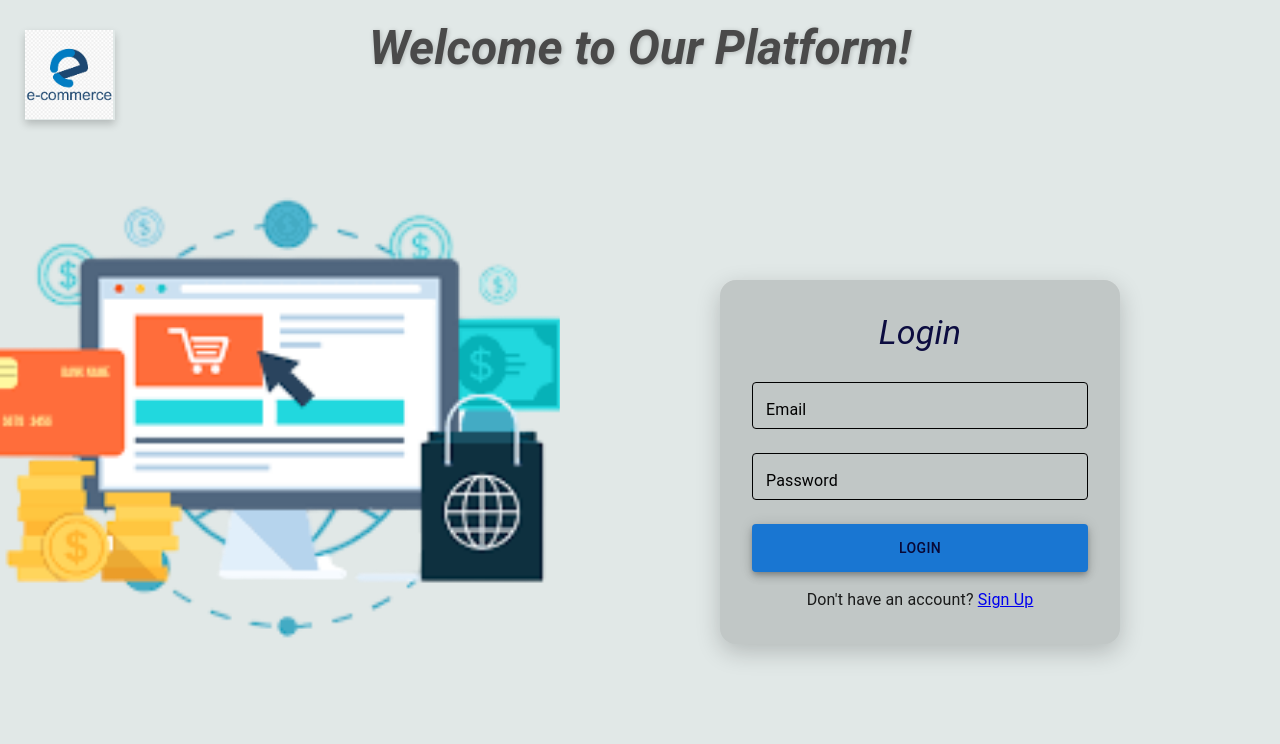
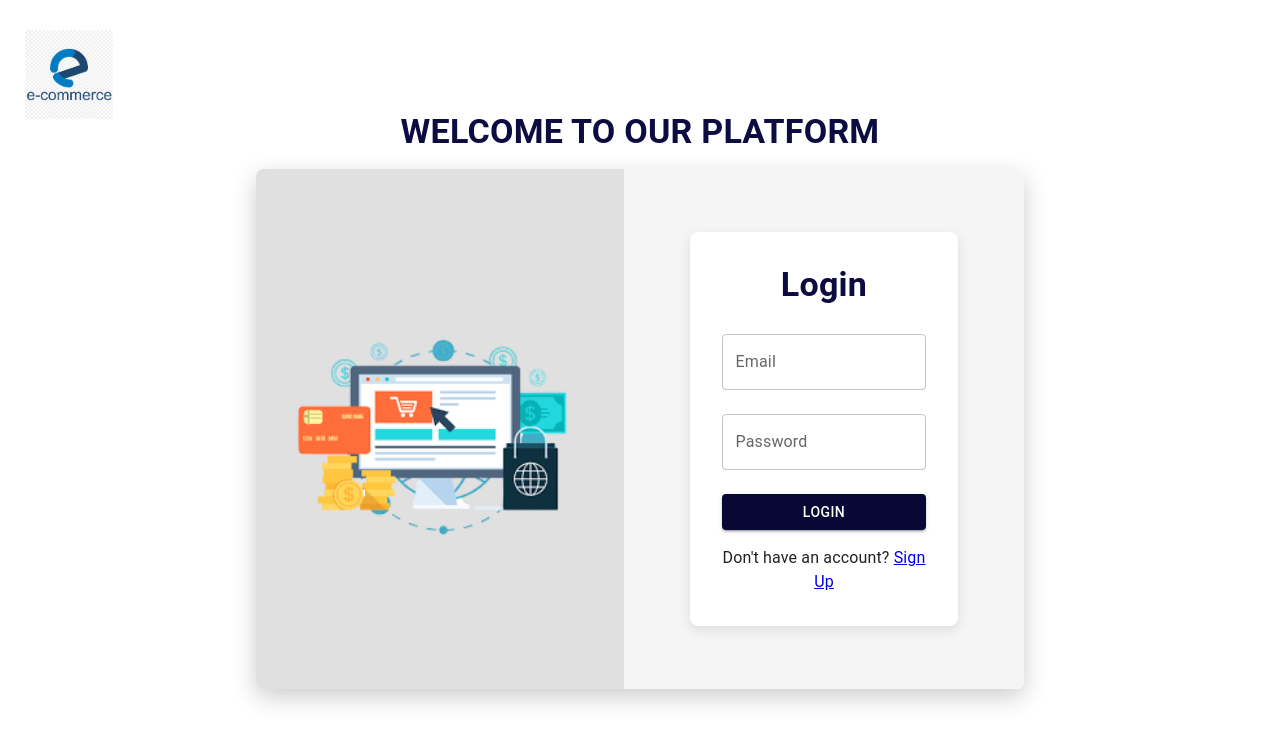
Before and after one commit to NIVEDKRISHNAN10/Frontend-react-js, a React (Create React App) app: page /login in a window 1280 px wide. Shown: the top 744 px of the page. Built offline with nearby package versions, Linux system fonts and the light colour scheme; no server answers.

Commit message:
login pages

```diff
--- a/src/components/Logoimage.css
+++ b/src/components/Logoimage.css
@@ -1,17 +1,17 @@
 .top-right-image {
     position: fixed;
-    top: 30px; /* Adjust as needed */
-    left: 25px; /* Adjust as needed */
-    z-index: 1000; /* Ensure it stays on top of other elements */
+    top: 30px;
+    left: 25px;
+    z-index: 1000;
     /* border-radius: 50%; */
     background-size:cover;
-    overflow: hidden; /* Ensure the image stays within the circle */
-    box-shadow: 0 4px 8px rgba(0, 0, 0, 0.2); /* Optional: Add shadow for effect */
+    overflow: hidden;
+   /* box-shadow: 0 4px 8px rgba(0, 0, 0, 0.2);  */
+}
+
+.top-right-image img {
+    display: flex;
+    max-width: 98%;
+    max-height: 99%;
+    object-fit: contain;
   }
-
-  .top-right-image img {
-    display: flex;
-    max-width: 98%; /* Shrink the image slightly */
-    max-height: 99%; /* Ensure it fits inside */
-    object-fit: contain; /* Ensures the image scales nicely */
-  }
--- a/src/pages/Login.js
+++ b/src/pages/Login.js
@@ -1,5 +1,7 @@
 import {
   Box,
+  Button,
+  createTheme,
   CssBaseline,
   TextField,
   ThemeProvider,
@@ -55,148 +57,95 @@ const LoginPage = () => {
       setLoading(false);
     }
   };
+  const theme = createTheme();
 
   return (
-    <ThemeProvider theme={TextFieldTheme}>
-      <CssBaseline /> {/* Resets default browser styling */}
+    <ThemeProvider theme={theme}>
+    <CssBaseline />
+    <Box
+      sx={{
+        display: "flex",
+        justifyContent: "center",
+        alignItems: "center",
+        width: "100%",
+        minHeight: "100vh",
+        backgroundColor: "#ffffff",
+        flexDirection: "column",
+      }}
+    >
+      <Typography
+        variant="h4"
+        component="h1"
+        textAlign="center"
+        gutterBottom
+        sx={{ color: "#0c0c40", fontWeight: "bold", fontStyle:"Papyrus", marginBottom: 2 }}
+      >
+        WELCOME TO OUR PLATFORM
+      </Typography>
       <Box
         sx={{
-          display: "flex", // Flexbox to divide the container into sections
-          flexDirection: "column", // Align items vertically within the container
-          width: "100%", // Full width
-          minHeight: "100vh", // Full height
-          position: "relative", // For positioning the heading at the top
+          display: "flex",
+          width: "60%",
+          minHeight: "65vh",
+          backgroundColor: "#fff",
+          boxShadow: "0px 8px 24px rgba(0, 0, 0, 0.2)",
+          borderRadius: 2,
+          overflow: "hidden",
         }}
       >
-        {/* Welcome Heading */}
-        <Typography
-          variant="h3"
-          component="h1"
-          textAlign="center"
-          gutterBottom
+        <Box
           sx={{
-            fontWeight: "bold",
-            fontStyle: "italic",
-            position: "absolute", // Position at the top
-            top: 20, // Distance from the top of the container
-            left: "50%", // Center horizontally
-            transform: "translateX(-50%)", // Adjust centering
-            zIndex: 10, // Ensure it appears on top of other elements
-            color: "#4A4A4A",
-            textShadow: "1px 1px 5px rgba(0, 0, 0, 0.2)",
+            flex: 1,
+            display: "flex",
+            justifyContent: "center",
+            alignItems: "center",
+            backgroundColor: "#e0e0e0",
+            padding: 2,
           }}
         >
-          Welcome to Our Platform!
-        </Typography>
+          <img
+            src="/images/login.png"
+            style={{ width: "100%", height: "auto", objectFit: "contain" }}
+            alt="Login"
+          />
+        </Box>
         <Box
           sx={{
+            flex: 1,
             display: "flex",
-            width: "100%",
-            flex: 1, // Ensures it takes up the rest of the vertical space
+            flexDirection: "column",
+            justifyContent: "center",
+            alignItems: "center",
+            padding: 4,
+            backgroundColor: "#f5f5f5",
           }}
         >
-          {/* Right Side (Image) */}
           <Box
             sx={{
-              flex: 2.9, // Takes up 50% of the space
-              // backgroundImage: "/images/myimage.jpg", // Image URL
-              backgroundSize: "cover",
-              backgroundPosition: "center",
-              display: "flex",
-              justifyContent: "center", // Center image in the box
-              alignItems: "center", // Center image vertically
-              backgroundColor: "#5f838230", // Optional fallback color
-              height: "100vh",
+              width: "80%",
+              maxWidth: 400,
+              backgroundColor: "#ffffff",
+              padding: 4,
+              borderRadius: 2,
+              boxShadow: "0px 4px 12px rgba(0, 0, 0, 0.1)",
             }}
           >
-            <img
-              src="/images/login.png"
-              style={{
-                width: "100%", // Full width of the container
-                height: "70%", // Full height of the container
-                objectFit: "cover", // Ensures the image covers the container without distorting
-              }}
-            ></img>
-          </Box>
-          {/* Left Side (Login Form) */}
-          <Box
-            sx={{
-              // flex: .5, // Takes up 50% of the space
-              // display: "flex",
-              justifyContent: "center", // Center the login form horizontally
-              alignItems: "center", // Center the login form vertically
-              backgroundColor: "#5f838230", // Optional background color for left side
-              padding: 10,
-              paddingTop: 35,
-              paddingLeft: 20,
-              paddingRight: 20,
-            }}
-          >
-            <Box
-              component="form"
-              onSubmit={handleSubmit}
-              sx={{
-                width: "100%",
-                // display:'flex',
-                maxWidth: 400,
-                backgroundColor: "#c1c7c6",
-                padding: 4,
-                borderRadius: 4,
-                boxShadow: "0px 8px 24px rgba(0, 0, 0, 0.2)",
-              }}
-            >
-              <Typography
-                variant="h4"
-                component="h1"
-                textAlign="center"
-                gutterBottom
-                sx={{
-                  color: "#0c0c40",
-                  fontStyle: "italic",
-                  // textShadow: "2px 2px 4px rgba(0, 0, 0, 0.3)",
-                }}
-              >
-                Login
-              </Typography>
-              {error && (
-                <Typography color="error" textAlign="center" marginBottom={2}>
-                  {error}
-                </Typography>
-              )}
-              <TextField
-                label="Email"
-                name="email"
-                variant="outlined"
-                fullWidth
-                margin="normal"
-                value={formData.email}
-                onChange={handleChange}
-              />
-              <TextField
-                label="Password"
-                name="password"
-                type="password"
-                variant="outlined"
-                fullWidth
-                margin="normal"
-                value={formData.password}
-                onChange={handleChange}
-              />
-              <CustomButton
-                onClick={handleSubmit}
-                disabled={loading}
-                color={"#080836"}
-              >
-                {loading ? "Logging in..." : "Login"}
-              </CustomButton>
-              <Typography textAlign="center" marginTop={2}>
-                Don't have an account? <a href="/register">Sign Up</a>
-              </Typography>
-            </Box>
+            <Typography variant="h4" component="h1" textAlign="center" gutterBottom sx={{ color: "#0c0c40", fontWeight: "bold" }}>
+              Login
+            </Typography>
+            <TextField label="Email" variant="outlined" fullWidth margin="normal" />
+            <TextField label="Password" type="password" variant="outlined" fullWidth margin="normal" />
+            <Button fullWidth variant="contained" sx={{ mt: 2, backgroundColor: "#080836" }}>
+              Login
+            </Button>
+            <Typography textAlign="center" marginTop={2}>
+              Don't have an account? <a href="/register">Sign Up</a>
+            </Typography>
           </Box>
         </Box>
       </Box>
-    </ThemeProvider>
+    </Box>
+  </ThemeProvider>
   );
 };
 
```
